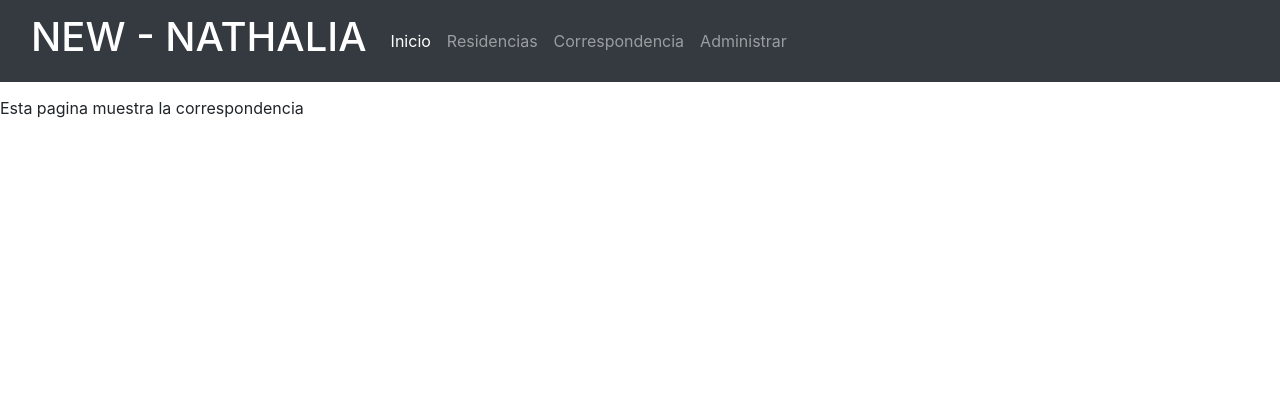
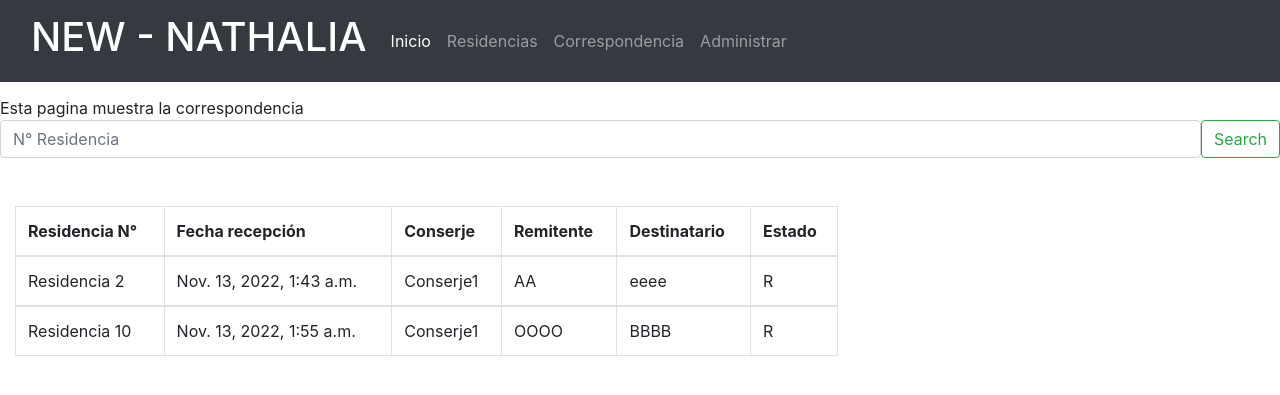
Before and after one commit to Tomoxx/CER2-PenaTomas, a Django app: page /correspondencia/ in a window 1280 px wide. Shown: the top 395 px of the page. Run offline with Django 4.2, Linux system fonts and the light colour scheme; data comes from the database, SQL or seed files in the repository.

Commit message:
Functional Pre-Release

```diff
--- a/Certamen2v2/Certamen2v2/urls.py
+++ b/Certamen2v2/Certamen2v2/urls.py
@@ -22,5 +22,4 @@ urlpatterns = [
     path('',views.inicio,name="inicio"),
     path('residencias/',views.residencias,name="residencias"),
     path('correspondencia/',views.correspondencia,name="correspondencia"),
-    path('',views.CorrespondenciaList.as_view(),name="correspondencia-list"),
 ]
--- a/Certamen2v2/core/models.py
+++ b/Certamen2v2/core/models.py
@@ -1,5 +1,6 @@
 from django.db import models
 from django.utils.timezone import now
+from django.contrib.auth.models import User
 
 # Create your models here.
 class Residencia(models.Model):
@@ -7,13 +8,19 @@ class Residencia(models.Model):
     dueno = models.CharField(max_length=50)
     telefono = models.IntegerField()
 
+    def __str__(self) -> str:
+        return "Residencia "+ str(self.number)
+
 class Correspondencia(models.Model):
     fechaRecibida = models.DateTimeField((""), auto_now=False, auto_now_add=False, default=now)
-    recibidor = models.CharField(max_length=50)
+    conserje = models.ForeignKey(User, on_delete=models.SET_NULL, null=True, blank=True, related_name="Conserjes", limit_choices_to={'groups__name':"Conserjes"})
     remitente = models.CharField(max_length=50)
-    NORECIBIDO = 'NR'
-    RECIBIDO = 'R'
+    NORECIBIDO = 'No Recibido'
+    RECIBIDO = 'Recibido'
     estados = [(NORECIBIDO, 'No recibido'), (RECIBIDO, 'Recibido')]
-    estado = models.CharField(max_length=2, choices=estados, default=NORECIBIDO,)
+    estado = models.CharField(max_length=15, choices=estados, default=NORECIBIDO,)
     destinatario = models.CharField(max_length=50)
-    residencia = models.ForeignKey('Residencia', on_delete=models.CASCADE)
+    residencia = models.ForeignKey('Residencia', on_delete=models.SET_NULL, null=True)
+
+    def __str__(self) -> str:
+        return "Correspondencia para " + str(self.destinatario)
--- a/Certamen2v2/core/templates/core/base.html
+++ b/Certamen2v2/core/templates/core/base.html
@@ -32,7 +32,7 @@
                         <a class="nav-link" href='{% url 'residencias' %}'>Residencias</a>
                     </li>
                     <li class="nav-item">
-                        <a class="nav-link" href='{% url 'correspondencia-list' %}'>Correspondencia</a>
+                        <a class="nav-link" href='{% url 'correspondencia' %}'>Correspondencia</a>
                     </li>
                     <li class="nav-item">
                         <a class="nav-link" href='{%url 'admin:index'%}'>Administrar</a>
--- a/Certamen2v2/core/templates/core/correspondencia.html
+++ b/Certamen2v2/core/templates/core/correspondencia.html
@@ -6,4 +6,39 @@ Inicio
 
 {%block content%}
     Esta pagina muestra la correspondencia
+    <div>
+    <form class="d-flex" method="get">
+        <input class="form-control me-2" type="search" placeholder="N° Residencia" name="search">
+        <button class="btn btn-outline-success" type="submit">Search</button>
+    </form>
+    </div>
+    <br><br>
+    <div class="col-md-8">
+        <table class="table table-bordered border-primary" >
+            <thead>
+                <tr>
+                    <th scope="col">Residencia N°</th>
+                    <th scope="col">Fecha recepción</th>
+                    <th scope="col">Conserje</th>
+                    <th scope="col">Remitente</th>
+                    <th scope="col">Destinatario</th>
+                    <th scope="col">Estado</th>
+
+                </tr>
+            </thead>
+        {%for i in correspondencia%}
+            <tbody>
+                <tr>
+                    <td scope"col">{{i.residencia}} </td>
+                    <td scope"col">{{i.fechaRecibida}} </td>
+                    <td scope"col">{{i.conserje}} </td>
+                    <td scope"col">{{i.remitente}} </td>
+                    <td scope"col">{{i.destinatario}} </td>
+                    <td scope"col">{{i.estado}} </td>
+        {% endfor %}
+
+        </tbody>
+
+        </table>
+    </div>
 {%endblock %}
--- a/Certamen2v2/core/views.py
+++ b/Certamen2v2/core/views.py
@@ -1,24 +1,30 @@
 from django.shortcuts import render
 from django.http import HttpResponse
-from django.views.generic.list import ListView
-from django.utils import timezone
-from core.models import Correspondencia
+from .models import Correspondencia
+from .models import Residencia
 
 # Create your views here.
 def inicio(request):
     return render(request,'core/inicio.html')
 
 def residencias(request):
-    return render(request,'core/residencias.html')
+    residencia = Residencia.objects.filter().order_by("number")
+    search = (request.GET.get("search"))
+
+    if search:
+        residencia = Residencia.objects.filter(number = search).distinct()
+
+    if search == "":
+        residencia = Residencia.objects.filter().order_by("number")
+    return render(request,'core/residencias.html', {'residencia': residencia})
 
 def correspondencia(request):
-    return render(request,'core/correspondencia.html')
+    correspondencia = Correspondencia.objects.filter().order_by("residencia")
+    search = (request.GET.get("search"))
 
-class CorrespondenciaList(ListView):
-    model = Correspondencia
-    paginate_by: 25
+    if search:
+        correspondencia = Correspondencia.objects.filter(residencia = search).distinct()
 
-    def get_context_data(self, **kwargs):
-        context = super().get_context_data(**kwargs)
-        context['now'] = timezone.now()
-        return context
+    if search == "":
+        correspondencia = Correspondencia.objects.filter().order_by("residencia")
+    return render(request,'core/correspondencia.html', {'correspondencia': correspondencia, 'search': search})
```
Also changed, not shown: Certamen2v2/core/templates/core/inicio.html (+1 -9 lines), Certamen2v2/core/templates/core/residencias.html (+27 -0 lines), Certamen2v2/core/migrations/0002_remove_correspondencia_recibidor.py (added), Certamen2v2/core/migrations/0003_correspondencia_conserje.py (added), Certamen2v2/core/migrations/0004_alter_correspondencia_conserje.py (added), Certamen2v2/core/migrations/0005_alter_correspondencia_conserje_and_more.py (added), Certamen2v2/core/migrations/0006_alter_correspondencia_estado.py (added), Certamen2v2/db.sqlite3.
